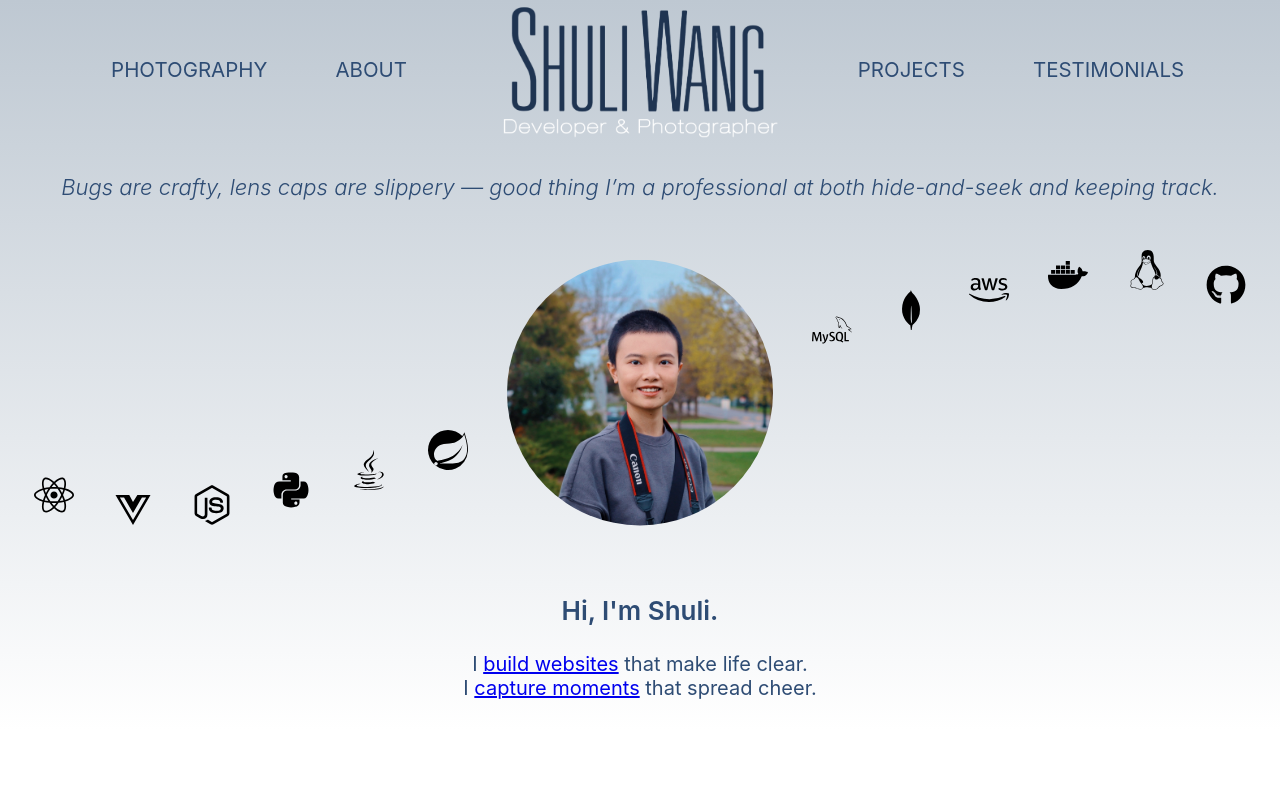
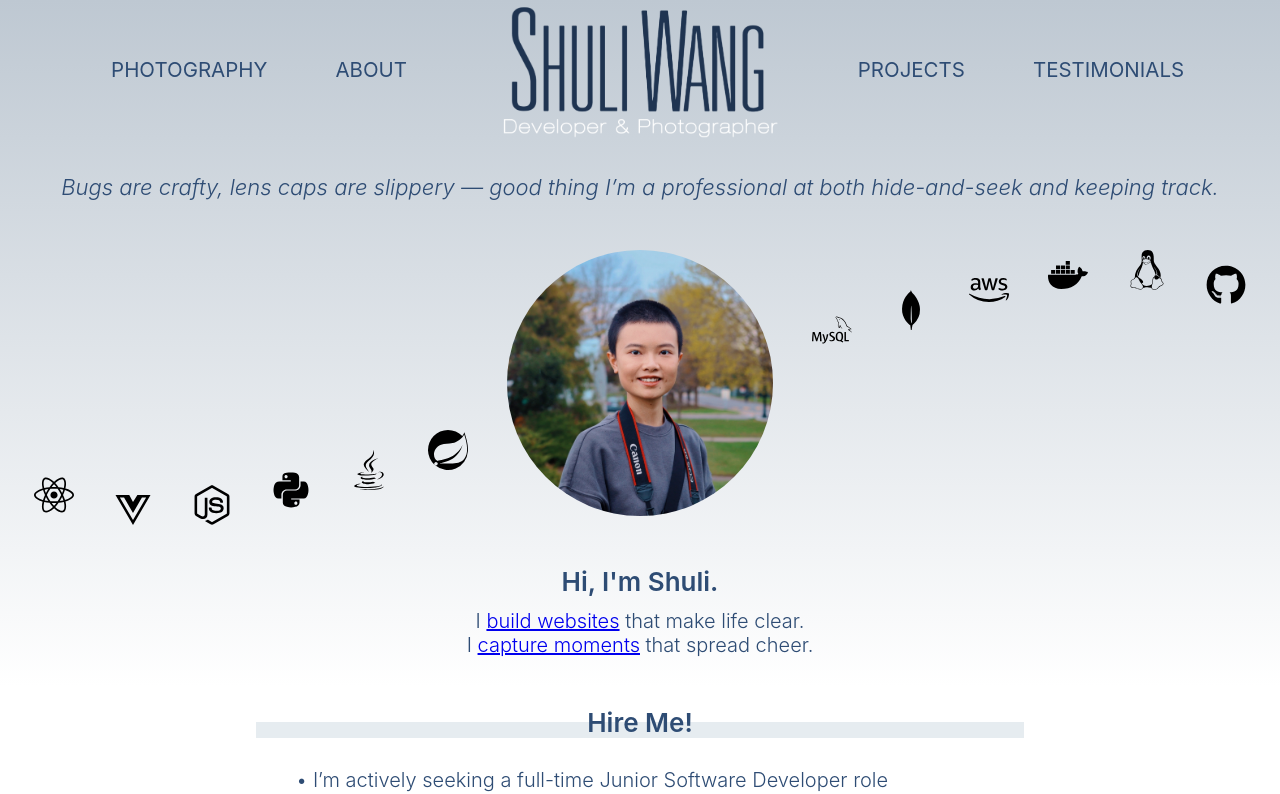
Before and after one commit to Shuli-Wang/Portfolio, a React (Create React App) app: page / in a window 1280 px wide. Shown: the top 794 px of the page. Built offline with nearby package versions, Linux system fonts and the light colour scheme.

Commit message:
add an animation on main page

```diff
--- a/package.json
+++ b/package.json
@@ -4,6 +4,7 @@
   "private": true,
   "dependencies": {
     "cra-template": "1.2.0",
+    "framer-motion": "^12.1.0",
     "react": "^19.0.0",
     "react-dom": "^19.0.0",
     "react-icons": "^5.4.0",
--- a/src/App.css
+++ b/src/App.css
@@ -28,7 +28,7 @@ h2 {
 
 .container-basic {
   max-width: 100%;
-  min-height: 76vh;
+  min-height: 480px;
   display: flex;
   flex-direction: column;
   align-items: center;
@@ -99,6 +99,6 @@ footer p {
 @media (max-width: 768px) {
   .container-basic {
     max-width: 100%;
-    min-height: 84vh;
+    min-height: 400px;
   }
 }
--- a/src/Component/About.css
+++ b/src/Component/About.css
@@ -29,7 +29,12 @@
     font-size: 18px;
     text-align: left;
     margin: 0;
-    padding-top: 10px;
+    padding-top: 18px;
+
+}
+
+.About .p2{
+    font-weight: bold;
 }
 
 .container-about {
@@ -64,7 +69,7 @@
     margin: 0;
     /* Reset any margin */
     padding: 0;
-    /* Reset any padding */
+    padding-right: 80px;
 }
 
 .About .container-blog {
@@ -141,6 +146,7 @@
 
     .About .container-image {
         width: 100%;
+        padding-right: 0;
     }
 
     .About .container-blog {
@@ -170,12 +176,12 @@
     }
 
     .About h1 {
-        font-size: 20px;
+        font-size: 22px;
         padding-left: 20px;
     }
 
     .About h2 {
-        font-size: 18px;
+        font-size: 20px;
         padding-left: 20px;
     }
 
--- a/src/Component/Header.css
+++ b/src/Component/Header.css
@@ -58,6 +58,7 @@
 .logo:hover {
     background-color: transparent;
     background-image: url('/public/images/Logo-LC.png');
+    transition: 0.3s;
 }
 
 .menu-toggle {
--- a/src/Component/Header.js
+++ b/src/Component/Header.js
@@ -15,7 +15,10 @@ const Header = () => {
   };
 
   const location = useLocation();
-  const headerClass = location.pathname === "/" ? "header-absolute" : "header";
+  const headerClass = location.pathname === "/" || location.pathname === "/Testimonials"
+  ? "header-absolute"
+  : "header";
+
 
   return (
     <header className={headerClass}>
--- a/src/Component/Main.css
+++ b/src/Component/Main.css
@@ -26,7 +26,7 @@
 
 .Main p {
   font-family: -apple-system, BlinkMacSystemFont, "SF Pro Text", "Segoe UI", Roboto, Helvetica, Arial, sans-serif;
-  font-weight: 400;
+  font-weight: 300;
   color: #2E4C74;
   font-size: 20px;
   text-align: left;
@@ -40,7 +40,7 @@
   width: 60%;
   text-align: left;
   margin: 0;
-  padding: 4%;
+  padding: 20px;
 }
 
 .Main .container-intro {
@@ -74,6 +74,7 @@
   margin: 0;
   padding: 20px;
   padding-top: 10px;
+  padding-bottom: 10px;
   gap: 10px;
 }
 
@@ -99,6 +100,7 @@
 
 .Main .button-linkedin:hover{
   background-color: #F08C32;
+  transition: 0.3s;
 }
 .image-circle.in-container {
   width: 266px;
@@ -108,8 +110,8 @@
   /* Makes the image circular */
   object-fit: cover;
   padding: 0;
-  padding-top: 4%;
-  padding-bottom: 4%;
+  padding-top: 40px;
+  padding-bottom: 40px;
 }
 
 .image-circle.standalone {
@@ -134,7 +136,7 @@
     font-size: 16px;
     padding-left: 10px;
     padding-right: 10px;
-    margin-bottom: 12px;
+    margin-bottom: 20px;
   }
 
   .Main .button-linkedin {
@@ -176,7 +178,7 @@
     place-items: center;
   }
   .icon{
-    font-size: 20px;
+    font-size: 30px;
   }
 
 }
@@ -184,6 +186,7 @@
 @media (min-width: 769px) {
   .container-icon>*:nth-child(1) {
     margin-top: 265px;
+
   }
 
   .container-icon>*:nth-child(2) {
--- a/src/Component/Main.js
+++ b/src/Component/Main.js
@@ -1,10 +1,24 @@
 import React from 'react';
 import "./Main.css";
-import { FaLinkedin,FaGithub, FaReact, FaVuejs, FaNodeJs, FaPython, FaJava, FaAws, FaDocker, FaLinux } from "react-icons/fa";
+import { FaLinkedin, FaGithub, FaReact, FaVuejs, FaNodeJs, FaPython, FaJava, FaAws, FaDocker, FaLinux } from "react-icons/fa";
 import { SiMongodb, SiMysql, SiSpring } from "react-icons/si";
+import { motion } from "framer-motion";
 
 
 function MainPage() {
+
+  const containerVariants = {
+    hidden: { opacity: 1 }, // The container remains visible
+    show: {
+      opacity: 1,
+      transition: { staggerChildren: 0.2 }, // Delay between each icon
+    },
+  };
+
+  const iconVariants = {
+    hidden: { opacity: 0, y: 20 }, // Start invisible and below
+    show: { opacity: 1, y: 0, transition: { duration: 0.5 } }, // Move up and fade in
+  };
 
   return (
     <div className="Main">
@@ -15,34 +29,66 @@ function MainPage() {
           alt="Profile"
           className="image-circle standalone"
         />
-        <div className="container-icon">
-          <FaReact className="icon" title="React" />
-          <FaVuejs className="icon" title="Vue.js" />
-          <FaNodeJs className="icon" title="Node.js" />
-          <FaPython className="icon" title="Python" />
-          <FaJava className="icon" title="Java" />
-          <SiSpring className="icon" title="Spring" />
+
+        <motion.div
+          className="container-icon"
+          variants={containerVariants}
+          initial="hidden"
+          animate="show"
+        >
+          <motion.div className="icon" title="React" variants={iconVariants}>
+            <FaReact />
+          </motion.div>
+          <motion.div className="icon" title="Vue.js" variants={iconVariants}>
+            <FaVuejs />
+          </motion.div>
+          <motion.div className="icon" title="Node.js" variants={iconVariants}>
+            <FaNodeJs />
+          </motion.div>
+          <motion.div className="icon" title="Python" variants={iconVariants}>
+            <FaPython />
+          </motion.div>
+          <motion.div className="icon" title="Java" variants={iconVariants}>
+            <FaJava />
+          </motion.div>
+          <motion.div className="icon" title="Spring" variants={iconVariants}>
+            <SiSpring />
+          </motion.div>
+
           <img
             src={`${process.env.PUBLIC_URL}/images/Portrait-P.jpg`}
             alt="Profile"
             className="image-circle in-container"
           />
-                    <SiMysql className="icon"  title="MySQL" />
-          <SiMongodb className="icon" title="MongoDB" />
-          <FaAws className="icon" title="AWS" />
-          <FaDocker className="icon" title="Docker" />
-          <FaLinux className="icon" title="Linux" />
-          <FaGithub className="icon" title="GitHub" />
-        </div>
 
-        <h1 style={{ marginBottom: '2%' }}>Hi, I'm Shuli.</h1>
+          <motion.div className="icon" title="MySQL" variants={iconVariants}>
+            <SiMysql />
+          </motion.div>
+          <motion.div className="icon" title="MongoDB" variants={iconVariants}>
+            <SiMongodb />
+          </motion.div>
+          <motion.div className="icon" title="AWS" variants={iconVariants}>
+            <FaAws />
+          </motion.div>
+          <motion.div className="icon" title="Docker" variants={iconVariants}>
+            <FaDocker />
+          </motion.div>
+          <motion.div className="icon" title="Linux" variants={iconVariants}>
+            <FaLinux />
+          </motion.div>
+          <motion.div className="icon" title="GitHub" variants={iconVariants}>
+            <FaGithub />
+          </motion.div>
+        </motion.div>
+
+        <h1 style={{ marginBottom: '12px' }}>Hi, I'm Shuli.</h1>
         <p style={{ textAlign: 'center', marginBottom: '0' }}>I <a href="/Portfolio/#/Developer">build websites</a> that make life clear.</p>
         <p style={{ textAlign: 'center', marginBottom: '30px' }}>I <a href="/Portfolio/#/Photographer">capture moments</a> that spread cheer.</p>
       </div>
 
       <div className="container-basic">
         <div className="container-main">
-        <h1 style={{background: 'linear-gradient(to bottom, transparent 50%, #E6ECF0 50%', marginBottom: '4%' }}>Hire Me!</h1>
+          <h1 style={{ background: 'linear-gradient(to bottom, transparent 50%, #E6ECF0 50%', marginBottom: '30px' }}>Hire Me!</h1>
           <p>• I’m actively seeking a full-time Junior Software Developer role anywhere in Ontario, Canada, including remote opportunities.</p>
           <p>• I have hands-on experience in full-stack development, database management, and version control  — skills I’ve applied to projects that solve real problems (and occasionally something just for fun).</p>
           <p>• While I may not tick every box for a role, I’m a quick learner, a careful listener, detail-oriented, and focused on execution, not excuses.</p>
--- a/src/Component/TBD.js
+++ b/src/Component/TBD.js
@@ -63,7 +63,7 @@ function TBD() {
   };
 
   return (
-    <div className='container-basic'>
+    <div className='container-basic' style={{minHeight:'82vh'}}>
       <h1 >Construction In&nbsp;Progress&nbsp;🏗️</h1>
       <h2 style={{fontStyle:'italic'}}>
         Drop a brick, cheer me on!
--- a/src/Component/Testimonials.css
+++ b/src/Component/Testimonials.css
@@ -25,6 +25,7 @@
   color: #2E4C74;
   font-weight: 300;
   margin: 20px;
+  margin-top: 0;
   margin-bottom: 0;
   font-size: 18px;
   font-style: italic;
@@ -32,25 +33,26 @@
 
 .container-testimonials,
 .container-testimonials-right {
-  width: 80%;
+  width: 50%;
   height: auto;
   padding: auto;
-  margin-left: 20px;
+  margin-left: 100px;
   margin-right: 20px;
   text-align: left;
 }
 
 .container-testimonials-right {
-  margin-left: 20%;
+  margin-right: 80px;
+  margin-left: auto;
 }
 
 @media (max-width: 768px) {
 
   .Testimonials h1 {
-    font-size: 20px;
+    font-size: 24px;
   }
   .Testimonials h2 {
-    font-size: 18px;
+    font-size: 20px;
   }
 
   .Testimonials p {
--- a/src/Developer/Dmain.css
+++ b/src/Developer/Dmain.css
@@ -112,6 +112,7 @@
 }
 
 .Dmain button:hover {
+    transition: 0.3s;
     color: #F08C32;
 }
 
--- a/src/Photographer/Pmain.css
+++ b/src/Photographer/Pmain.css
@@ -13,9 +13,8 @@
 
 .Pmain h2 {
     font-family: -apple-system, BlinkMacSystemFont, "SF Pro Text", "Segoe UI", Roboto, Helvetica, Arial, sans-serif;
-    font-weight: 400;
+    font-weight: 300;
     font-size: 24px;
-    font-weight: normal;
     padding-left: 4%;
     padding-right: 4%;
     margin:0;
@@ -178,7 +177,8 @@
 }
 
 .Pmain .button-type:hover {
-    opacity: 0.7;
+    opacity: 0.8;
+    transition: 0.3s;
     content: none;
 }
 
@@ -209,7 +209,7 @@
     }
 
     .Pmain h1 {
-        font-size: 20px;
+        font-size: 22px;
         margin-top: 12px;
         margin-bottom: 6px;
     }
```
Also changed, not shown: src/Component/Testimonials.js (+10 -11 lines), 1 other file (tests, documents, lock files or other folders).
